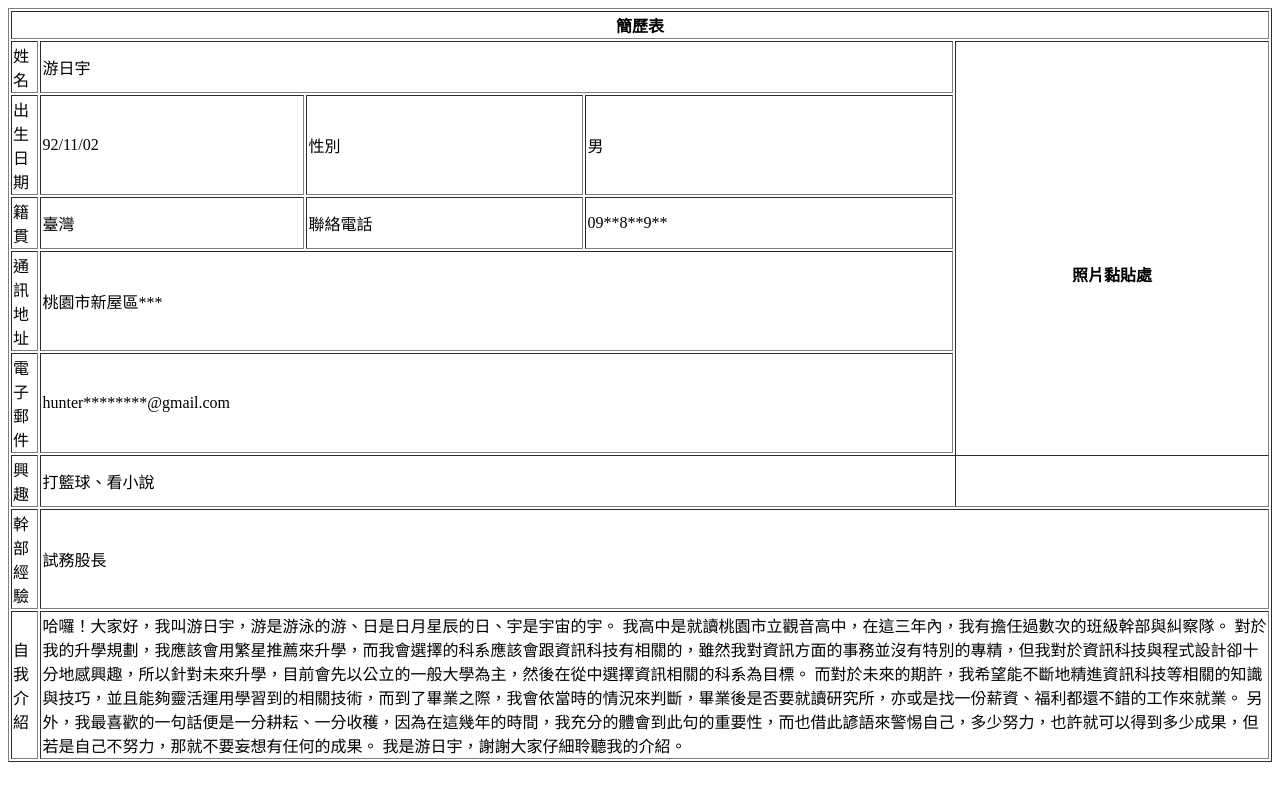
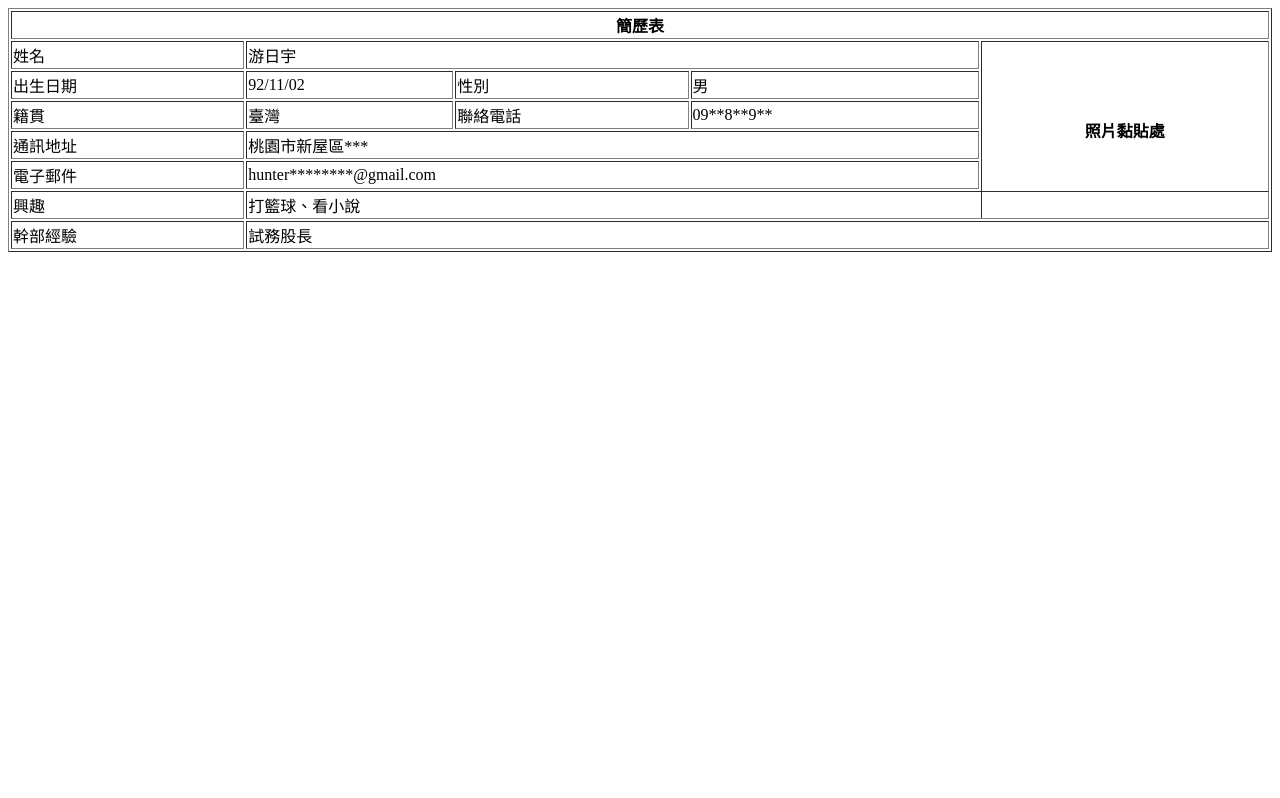
Before and after one commit to 30310Yu/autobiography, a plain HTML site: page Selfintroduction.html in a window 1280 px wide. Drawn offline with Linux system fonts and the light colour scheme.

Commit message:
Update Selfintroduction.html

```diff
--- a/Selfintroduction.html
+++ b/Selfintroduction.html
@@ -35,13 +35,5 @@
 <td>幹部經驗</td>
 <td colspan="4">試務股長</td>
 </tr>
-<td>自我介紹</td>
-<td colspan="4">哈囉！大家好，我叫游日宇，游是游泳的游、日是日月星辰的日、宇是宇宙的宇。
-我高中是就讀桃園市立觀音高中，在這三年內，我有擔任過數次的班級幹部與糾察隊。
-對於我的升學規劃，我應該會用繁星推薦來升學，而我會選擇的科系應該會跟資訊科技有相關的，雖然我對資訊方面的事務並沒有特別的專精，但我對於資訊科技與程式設計卻十分地感興趣，所以針對未來升學，目前會先以公立的一般大學為主，然後在從中選擇資訊相關的科系為目標。
-而對於未來的期許，我希望能不斷地精進資訊科技等相關的知識與技巧，並且能夠靈活運用學習到的相關技術，而到了畢業之際，我會依當時的情況來判斷，畢業後是否要就讀研究所，亦或是找一份薪資、福利都還不錯的工作來就業。
-另外，我最喜歡的一句話便是一分耕耘、一分收穫，因為在這幾年的時間，我充分的體會到此句的重要性，而也借此諺語來警惕自己，多少努力，也許就可以得到多少成果，但若是自己不努力，那就不要妄想有任何的成果。
-我是游日宇，謝謝大家仔細聆聽我的介紹。
-</td>
 </table>
 </html>
```
